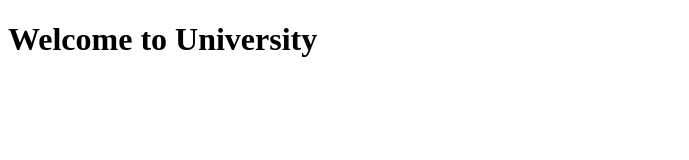
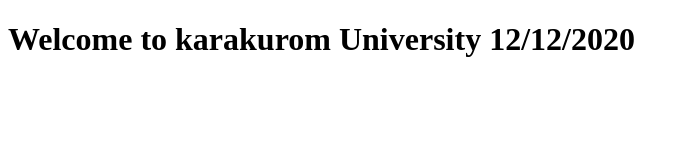
Before and after one commit to Mohsin-hunzai/uiLibrary, a plain HTML site: page index.html in a window 1280 px wide. Shown: the whole page, without its empty margins (0-689 px from the left). Drawn offline with Linux system fonts and the light colour scheme.

Commit message:
adding variable in text

```diff
--- a/index.html
+++ b/index.html
@@ -23,6 +23,13 @@
         renderTmplate() {
           let template = this.renderdata();
 
+          Object.keys(this.state).forEach((variable) => {
+            const newvalue = this.state[variable];
+            template = template.replace(
+              new RegExp(`{{${variable}}}`, "g"),
+              newvalue
+            );
+          });
           this.el.innerHTML = template;
         }
       }
@@ -32,11 +39,15 @@
           super(el, intstate, methods);
         }
         renderdata() {
-          return `<h1>Welcome to  University</h1>`;
+          return `<h1>Welcome to {{uni}}  University {{date}}</h1>`;
         }
       }
       const container = new Home(
-        ".container",{},  { },
+        ".container",
+        {
+          uni:"karakurom",
+          date: "12/12/2020",
+        },  { },
       );
 
     </script>
```
Also changed, not shown: docs/index.html (+14 -3 lines).
